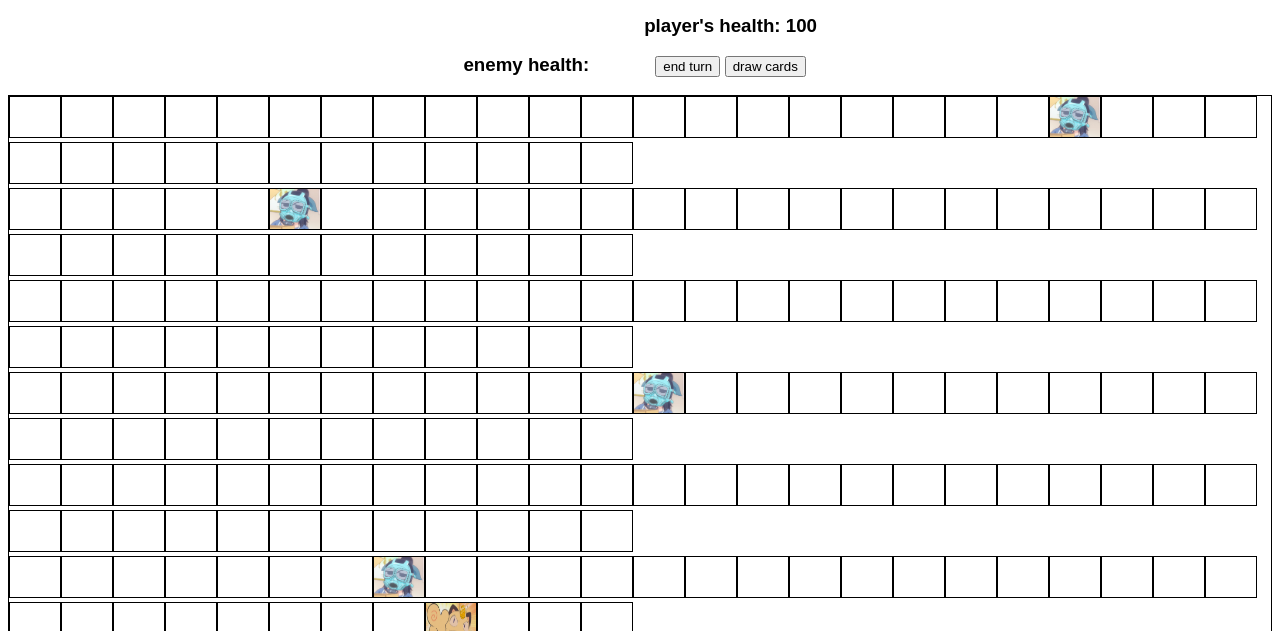
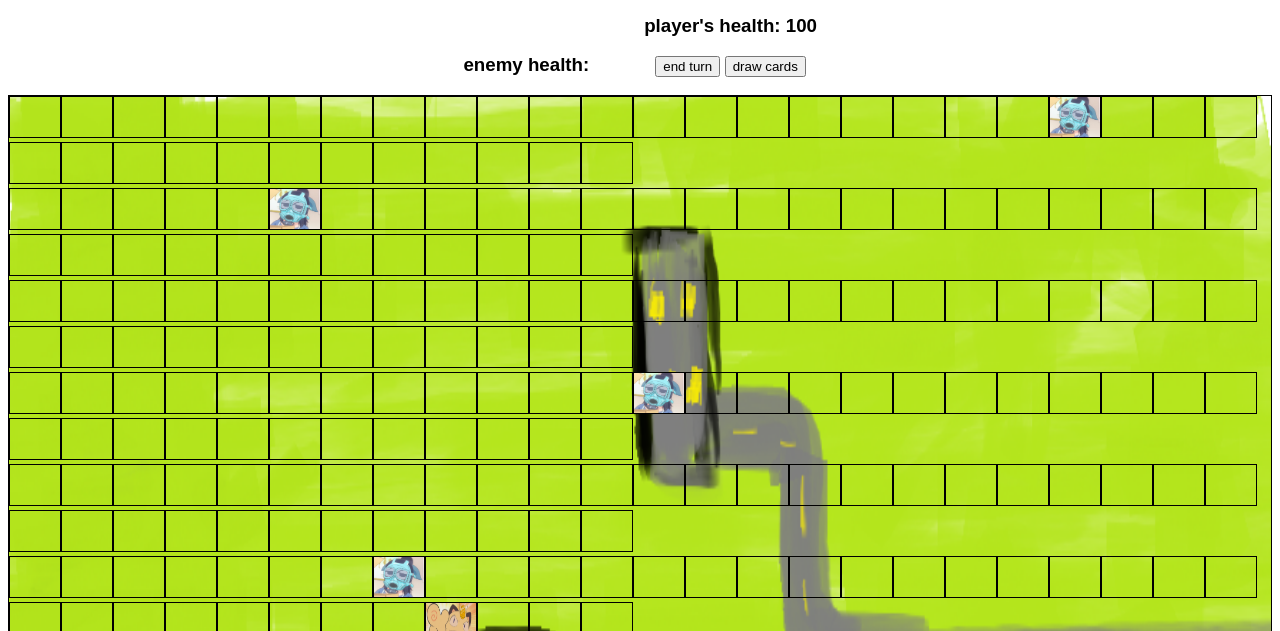
Before and after one commit to syncopika/war_games, a plain HTML site: page wargame.html in a window 1280 px wide. Shown: the part 169-800 px from the top of the page. Drawn offline with nearby package versions, Linux system fonts and the light colour scheme.

Commit message:
Update wargame.html

```diff
--- a/wargame.html
+++ b/wargame.html
@@ -30,7 +30,7 @@
 	#grid{
 		position: relative;
 		border: 1px solid #000;
-		background-image: url('map.png');
+		background-image: url('mapedit.png');
 		background-size: 100% 100%;
 		padding: 0;
 		margin: 0;
```
